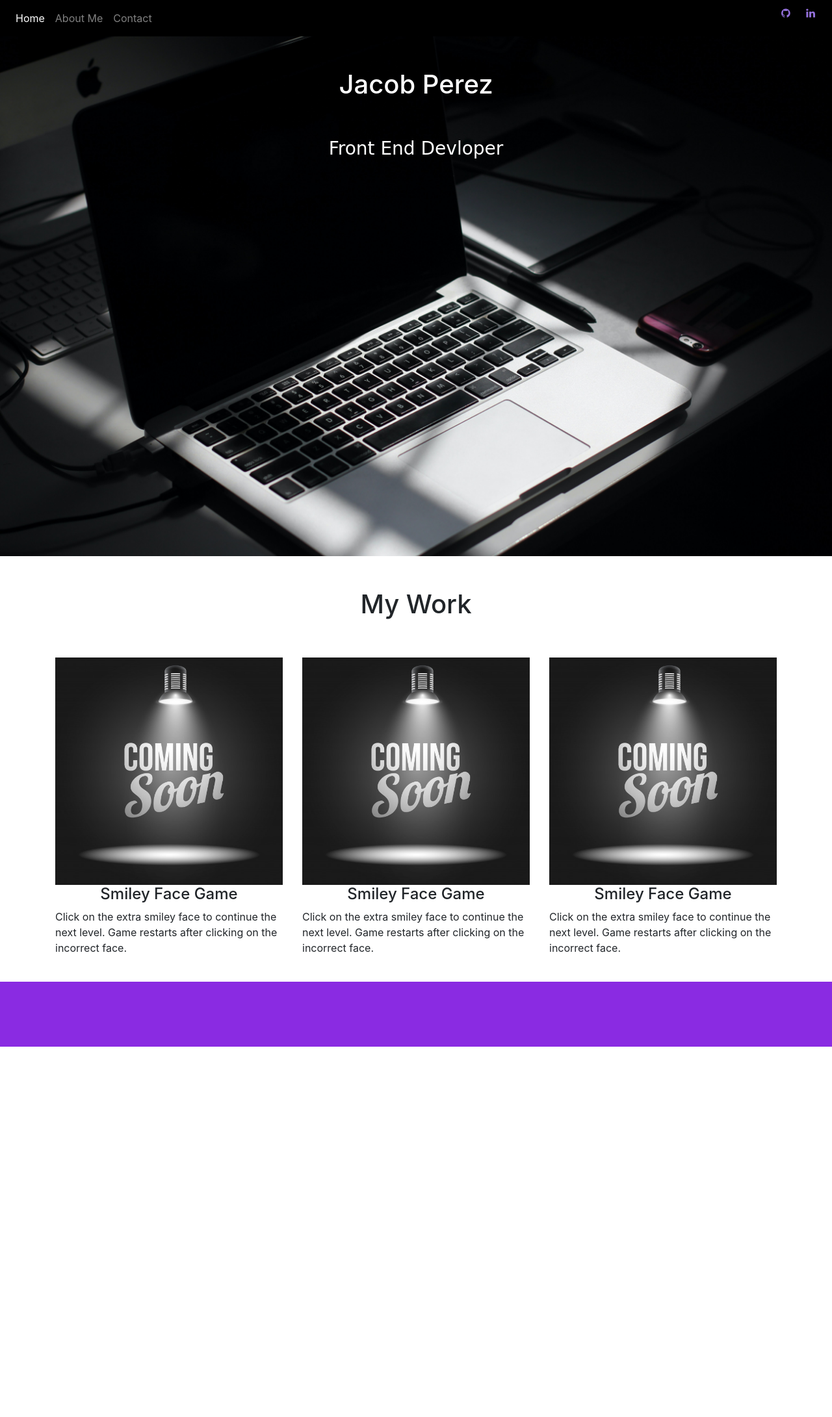
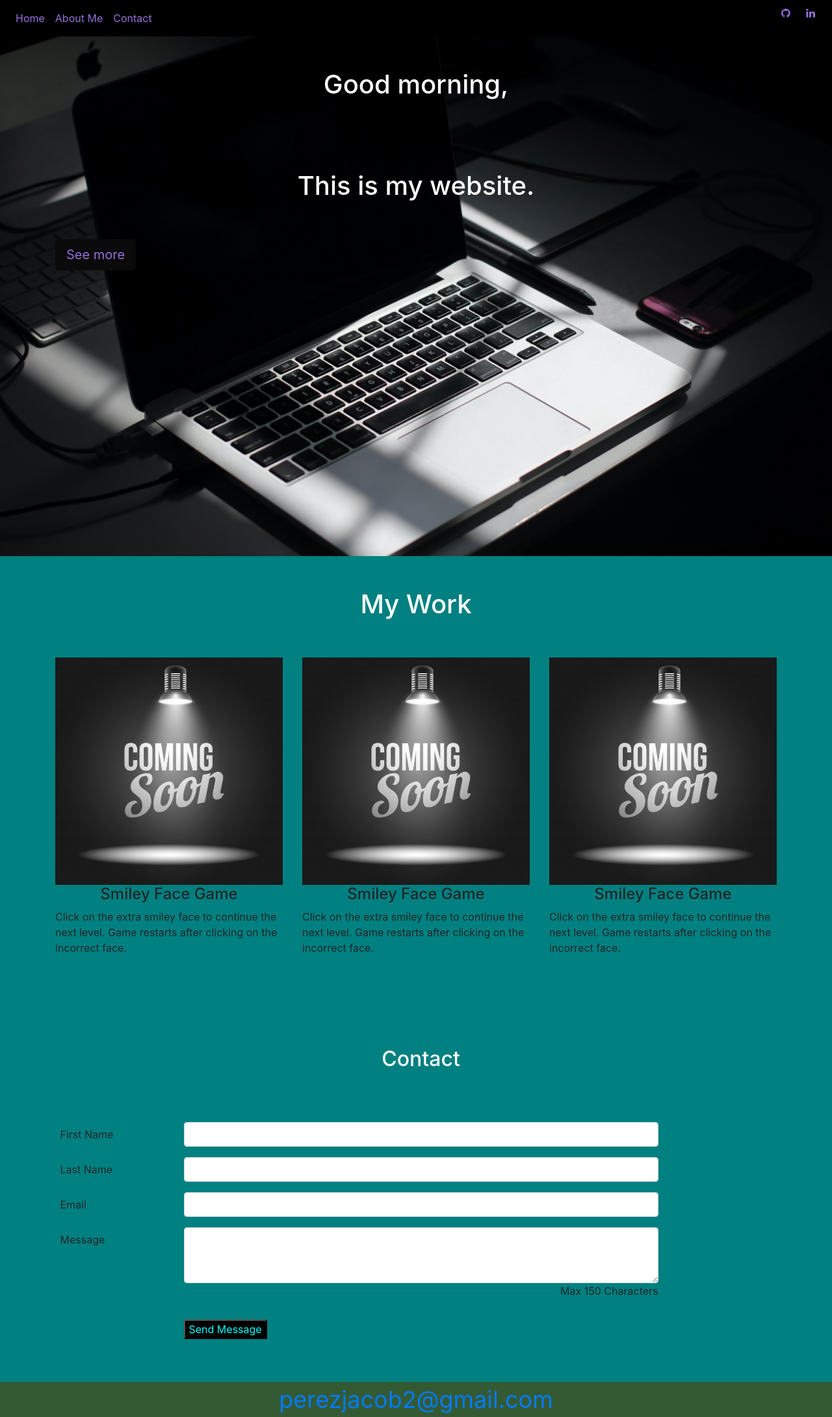
Before and after one commit to jperez210/jacobperez.github.io, a website: page index.html in a window 1280 px wide. Shown: the whole page at 65% size. Before the commit the page ends 1611 px from the top, so only its background shows below. Drawn offline with nearby package versions, Linux system fonts and the light colour scheme.

Commit message:
One page

```diff
--- a/cs/contact.css
+++ b/cs/contact.css
@@ -23,7 +23,6 @@ h1, h2{
     color: red;
 }
 
-
   footer {
     background: rgb(52, 90, 52);
     text-align: center;
--- a/cs/projectcss.css
+++ b/cs/projectcss.css
@@ -1,40 +1,31 @@
-*{
-  margin:0;
+body{
       padding: 0;
-text-decoration: 0;
-}
-body {
-  display: flex;
-  flex-direction: column; /* creates rows out of the elements main and footer */
-  height: 100vh;
-  margin:0;
+      margin: 0;
+      background-color: teal;
 }
 
-.fa {
-
-
-
+.fa{
       margin: 0px 10px;
 }
 
-a:hover {
-    color:green !important;
+a:hover{
+          color:yellow !important;
 }
 
-h1, h2{
+h1,h2{
         text-align: center;
         padding-bottom: 50px;
         padding-top: 50px;
+        color: white;
 }
 
 h3{
     font-family: cursive;
     text-align: center;
-
 }
 
-h4
-  { text-align: center;
+h4{
+  text-align: center;
 }
 
 img {
@@ -43,33 +34,63 @@ img {
 }
 
 .btn{
-background-color: rgba(16, 5, 54, 0.425);
+	border:1px  solid rgb(10, 10, 10);
+	background:rgb(10, 10, 10);
+  color:mediumpurple;
+
 }
 
 .container-fluid{
   position: relative;
+}
 
-}
-.wrapper {
-
-  background:url(../images/backround.jpg) no-repeat;
+.header{
+  background-image: url('/images/backround.jpg');
+  background-attachment: fixed;
   background-size: cover;
-  max-width:100%;
+  background-position: center;
   height: 100vh;
  }
 
 
 footer {
-  padding: 50px;
-  color: aqua;
-  background-color: blueviolet;
-  position: relative;
-  overflow: hidden;
-  max-width:100%;
+  background: rgb(52, 90, 52);
+    text-align: center;
+    width: 100%;
+    left: 0;
+    bottom: 0;
 }
+
 
 .navbar{
 background-color:black;
+}
+button.navbar-toggler.navbar-toggler{
+  border-color: mediumpurple;
+}
+
+.nav-link{
+color: mediumpurple !important
+}
+
+.row-content {
+  padding: 50px 0;
+  min-height: 200px;
+  margin-left: initial;
+}
+
+.button{
+  color: aqua;
+  background-color: black;
+  border-color: black;
+}
+
+.formStatus {
+  text-align: center;
+  padding: 10px 0;
+}
+.error {
+  color: red;
 }
 
 .fade-in {
--- a/index.html
+++ b/index.html
@@ -2,11 +2,11 @@
 <html lang="en">
 <head>
     <meta charset="utf-8" />
-    <meta name="viewport" content="width=device-width, initial-scale=1" />
+    <meta name="viewport" content="width=device-width, initial-scale=1 shrink-to-fit=no">
     <title> Home</title>
 
 
-    <link rel="stylesheet" href="https://maxcdn.bootstrapcdn.com/bootstrap/4.0.0/css/bootstrap.min.css" integrity="sha384-Gn5384xqQ1aoWXA+058RXPxPg6fy4IWvTNh0E263XmFcJlSAwiGgFAW/dAiS6JXm" crossorigin="anonymous">
+    <link rel="stylesheet" href="https://stackpath.bootstrapcdn.com/bootstrap/4.5.0/css/bootstrap.min.css" integrity="sha384-9aIt2nRpC12Uk9gS9baDl411NQApFmC26EwAOH8WgZl5MYYxFfc+NcPb1dKGj7Sk" crossorigin="anonymous">
     <link rel="stylesheet" href="https://cdnjs.cloudflare.com/ajax/libs/font-awesome/4.7.0/css/font-awesome.min.css">
     <link rel="stylesheet" type ="text/css" href="cs/projectcss.css" />
   </head>
@@ -19,14 +19,14 @@
     </button>
           <div class="collapse navbar-collapse " id="collapsibleNavbar">
             <ul class="navbar-nav">
-        <li class="nav-item active">
-            <a class="nav-link" data-value="home" href="#">Home</a>        </li>
+        <li class="nav-item">
+            <a class="nav-link" data-value="home" href="#">Home</a>
+          </li>
        <li class="nav-item">
-           <a class="nav-link " data-value="about" href="about.html">About Me</a>
+           <a class="nav-link" data-value="about" href="#">About Me</a>
         </li>
-
         <li class="nav-item">
-          <a class="nav-link" data-value="contact" href="contact.html">Contact</a>
+          <a class="nav-link" data-value="contact" href="#">Contact</a>
           </li>
        </ul>
        </div>
@@ -36,19 +36,19 @@
       </ul>
       </nav>
 
+      <header class="header">
+        <div class="overlay"></div>
+         <div class="container">
+             <div class="fade-in">
+          <h1 id ="greeting"></h1>
+          <h1>This is my website.</h2>
 
-        <div class ="fade-in">
-          <div class="wrapper">
+            <button class="btn btn-outline-secondary btn-lg">See more</button>
+        </div>
+         </div>
+      </header>
 
-
-
-          <h1 style=color:white>Jacob Perez</h1>
-          <h3 style=color:white>Front End Devloper</h3>
-      </div>
-
-        </div>
-
-
+      <div class="about" id="about">
         <div class="container">
           <h1> My Work</h1>
     <div class="row">
@@ -58,37 +58,80 @@
         <p> Click on the extra smiley face to continue the next level. Game restarts after clicking
           on the incorrect face.</p>
       </div>
-
           <div class="col-md-4">
    <img src="images/coming-soon-message.png" class="image" style="width:100%">
    <h4>Smiley Face Game</h4>
    <p> Click on the extra smiley face to continue the next level. Game restarts after clicking
      on the incorrect face.</p>
         </div>
-
     <div class="col-md-4">
   <img src="images/coming-soon-message.png" class="image" style="width:100%">
   <h4>Smiley Face Game</h4>
         <p> Click on the extra smiley face to continue the next level. Game restarts after clicking
           on the incorrect face.</p>
   </div>
-
+</div>
 </div>
 </div>
 
-
 <br>
-</body>
-
-<footer class="site-footer">
 
 
+<div class="row row-content" id="contact">
+        <div class="container">
+          <div class="col-12">
+            <h2>Contact</h2>
+        </div>
+            <div id="formStatus" class="formStatus error"></div>
+            <form action = "https://formspree.io/mlepblab"
+             method= "POST" id="form" class ="form" onsubmit= "return validation()">
+                <div class="form-group row">
+                    <label for="firstName" class="col-md-2 col-form-label">First Name</label>
+                    <div class="col-md-8">
+                        <input type="text"  class="form-control" id="firstName" name="firstName" />
 
-    </footer>
+                    </div>
+                </div>
+                <div class="form-group row">
+                    <label for="lastName" class="col-md-2 col-form-label"> Last Name</label>
+                    <div class="col-md-8">
+                        <input type="text" class="form-control" id="lastName" name="lastName"  />
 
-<script src="https://code.jquery.com/jquery-3.2.1.slim.min.js" integrity="sha384-KJ3o2DKtIkvYIK3UENzmM7KCkRr/rE9/Qpg6aAZGJwFDMVNA/GpGFF93hXpG5KkN" crossorigin="anonymous"></script>
-    <script src="https://cdnjs.cloudflare.com/ajax/libs/popper.js/1.12.9/umd/popper.min.js" integrity="sha384-ApNbgh9B+Y1QKtv3Rn7W3mgPxhU9K/ScQsAP7hUibX39j7fakFPskvXusvfa0b4Q" crossorigin="anonymous"></script>
-    <script src="https://maxcdn.bootstrapcdn.com/bootstrap/4.0.0/js/bootstrap.min.js" integrity="sha384-JZR6Spejh4U02d8jOt6vLEHfe/JQGiRRSQQxSfFWpi1MquVdAyjUar5+76PVCmYl" crossorigin="anonymous"></script>
+                    </div>
+                </div>
+        <div class="form-group row">
+                <label for="email" class="col-md-2 col-form-label">Email</label>
+                <div class="col-md-8">
+                    <input type="text" class="form-control" id="email" name="_replyto" >
+
+                </div>
+            </div>
+            <div class="form-group row">
+                <label for="mess" class="col-md-2 col-form-label">Message</label>
+                <div class="col-md-8">
+                    <textarea class="form-control" id="textarea" name="textarea" maxlength="150"
+                    rows="3"></textarea>
+                    <p class="small-text text-right" id="textLength">Max 150 Characters</p>
+                </div>
+            </div>
+            <div class="form-group row">
+                <div class="offset-md-2 col-md-10">
+                    <button type="submit" class="button" value ="Send">Send Message</button>
+                </div>
+            </div>
+        </form>
+    </div>
+</div>
 
 
+    <footer>
+      <a href="perezjacob2@gmail.com" style="font-size:36px;"> perezjacob2@gmail.com  </a>
+      </footer>
+
+
+<script src="js/main.js"></script>
+<script src="https://code.jquery.com/jquery-3.5.1.slim.min.js" integrity="sha384-DfXdz2htPH0lsSSs5nCTpuj/zy4C+OGpamoFVy38MVBnE+IbbVYUew+OrCXaRkfj" crossorigin="anonymous"></script>
+<script src="https://cdn.jsdelivr.net/npm/popper.js@1.16.0/dist/umd/popper.min.js" integrity="sha384-Q6E9RHvbIyZFJoft+2mJbHaEWldlvI9IOYy5n3zV9zzTtmI3UksdQRVvoxMfooAo" crossorigin="anonymous"></script>
+<script src="https://stackpath.bootstrapcdn.com/bootstrap/4.5.0/js/bootstrap.min.js" integrity="sha384-OgVRvuATP1z7JjHLkuOU7Xw704+h835Lr+6QL9UvYjZE3Ipu6Tp75j7Bh/kR0JKI" crossorigin="anonymous"></script>
+</body>
 </html>
--- a/js/contact.js
+++ b/js/contact.js
@@ -1,5 +1,4 @@
 form.addEventListener('submit', (e) => {
-
     validation();
 });
 
@@ -36,7 +35,6 @@ function validation() {
          return false;
     }
 
-
     }
 
 
--- a/js/main.js
+++ b/js/main.js
@@ -1,13 +1,76 @@
+  (function() {
 
-    var time = new Date().getHours();
+      var checkLength = function() {
+          var maxText = 150, msgLength;
+           msgLength = document.forms["form"]["textarea"].value;
+           if(msgLength.length <= maxText) {
+                document.getElementById("textLength").innerHTML = "Max " +(maxText - msgLength.length) + " Characters";
+           }
+      }
+      setInterval(checkLength, 300);
+
+  }());
+
+  var time = new Date().getHours();
     var greeting;
     if (time > 18) {
-      greeting = "Good evening";
+      greeting = "Good evening,";
     } else if (time > 12) {
-      greeting = "Good afternoon";
+      greeting = "Good afternoon,";
     } else if (time > 0) {
-      greeting = "Good morning";
+      greeting = "Good morning,";
     } else {
       greeting ="Welcome";
     }
     document.getElementById("greeting").innerHTML = greeting;
+
+    $(document).ready(function(){
+     $('.header').height($(window).height());
+
+     $(".navbar a").click(function(){
+          $("body,html").animate({
+               scrollTop:$("#" + $(this).data('value')).offset().top
+          },1000)
+
+     })
+
+    })
+
+     form.addEventListener('submit', (e) => {
+      validation();
+  });
+
+  function validation() {
+      var firstName, lastName, email, message ;
+
+      firstName = document.forms["form"]["firstName"].value;
+      lastName = document.forms["form"]["lastName"].value;
+      message = document.forms["form"]["textarea"].value;
+      email = document.forms["form"]["email"].value;
+
+
+      if(firstName== null || firstName== "") {
+           document.getElementById("formStatus").innerHTML  = "Please enter your first name.";
+           form.firstName.focus();
+           return false;
+      }
+
+      if(lastName== null || lastName== "") {
+          document.getElementById("formStatus").innerHTML  = "Please enter your last name.";
+          form.lastName.focus();
+          return false;
+     }
+
+      if(message== null || message== "") {
+           document.getElementById("formStatus").innerHTML  = "Please enter your message.";
+           form.textarea.focus();
+           return false;
+      }
+
+      if(email==null || email=="") {
+           document.getElementById("formStatus").innerHTML  = "Please enter your email address.";
+           form.email.focus();
+           return false;
+      }
+
+      }
--- a/package.json
+++ b/package.json
@@ -29,7 +29,7 @@
     "usemin-cli": "^0.5.1"
   },
   "dependencies": {
-    "bootstrap": "^4.0.0",
+    "bootstrap": "^4.5.0",
     "bootstrap-social": "^5.1.1",
     "font-awesome": "^4.7.0",
     "jquery": "^3.3.1",
```
Also changed, not shown: about.html (+7 -6 lines), contact.html (+1 -1 lines), 1 other file. Lines whose indentation alone changed are shown as unchanged.
